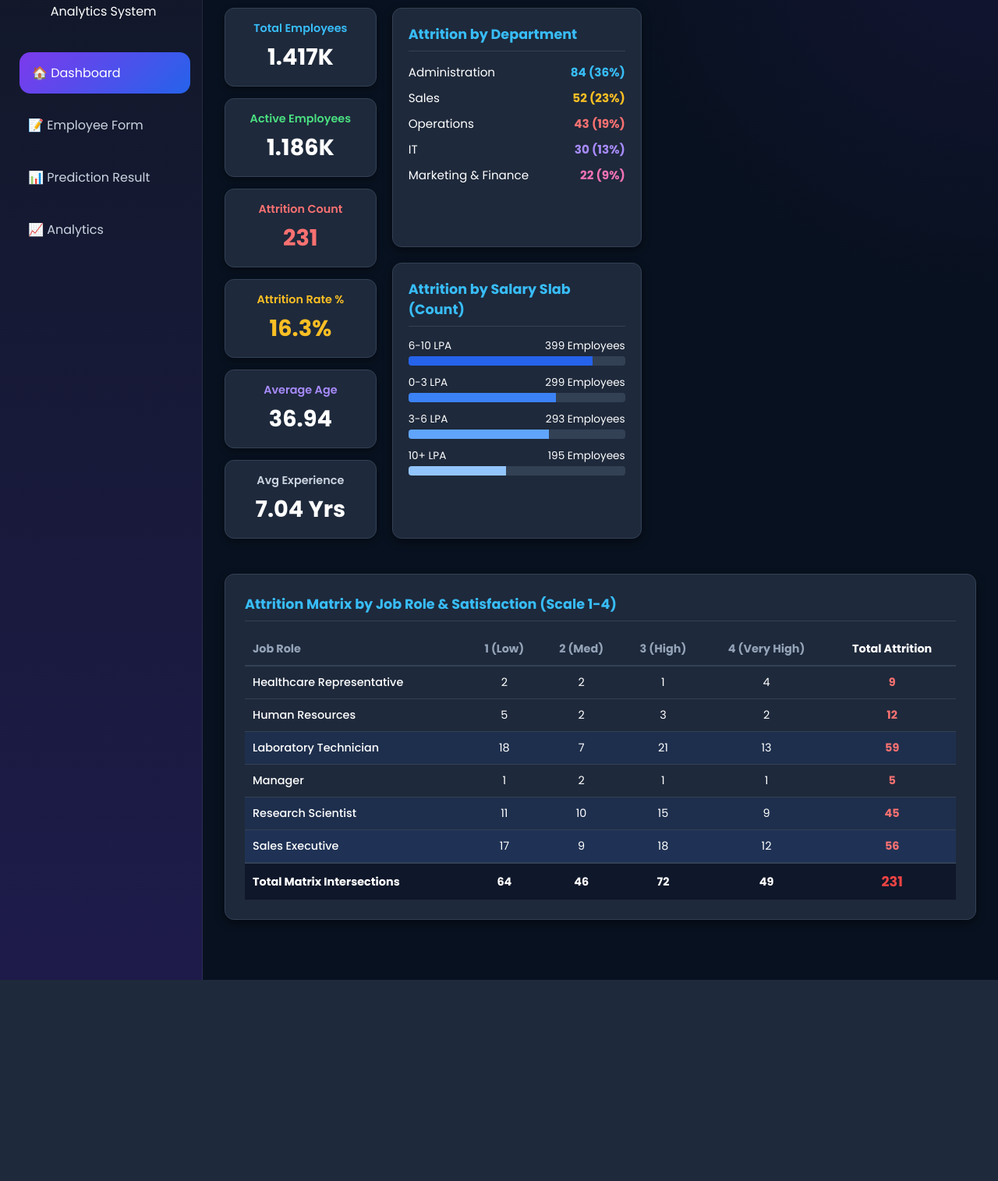
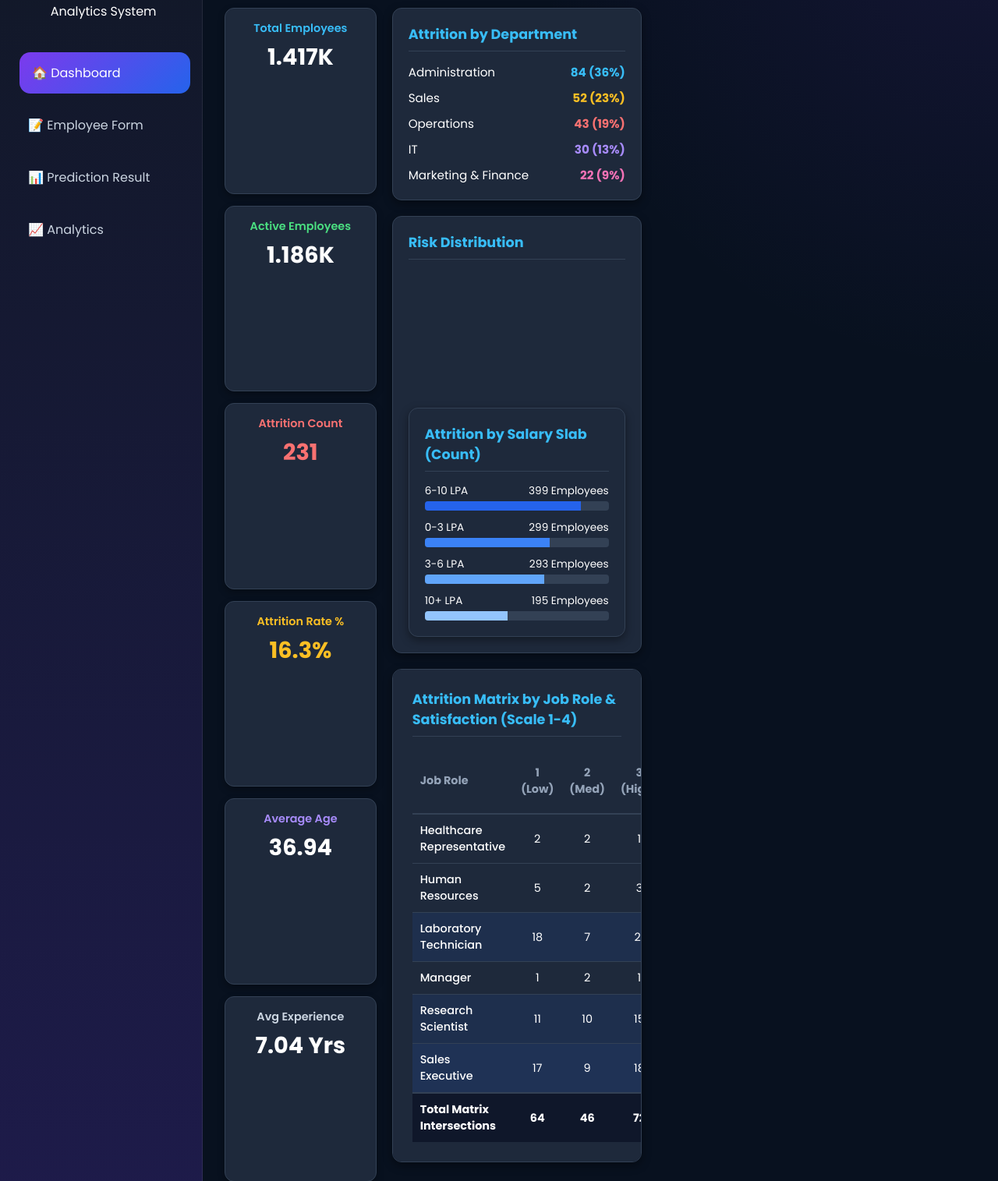
Before and after one commit to Pandey1623/Employee-attrition-live, a Flask app: page / in a window 1280 px wide. Shown: the part 121-1636 px from the top of the page at 78% size. Before the commit the page ends 1378 px from the top, so only its background shows below. Run offline with Flask 3, Linux system fonts and the light colour scheme; a map, chart or similar area stays blank.

Commit message:
Update index.html

```diff
--- a/templates/index.html
+++ b/templates/index.html
@@ -92,6 +92,12 @@
                 </li>
             </ul>
         </div>
+      <!-- Doughnut Chart Box (Pure Safe Style) -->
+<div style="background: #1e293b; padding: 20px; border-radius: 12px; border: 1px solid #334155; box-shadow: 0 4px 12px rgba(0,0,0,0.4);">
+    <h3 style="margin-top: 0; color: #38bdf8; font-size: 1.1rem; border-bottom: 1px solid #334155; padding-bottom: 8px;">Risk Distribution</h3>
+    <div style="height: 180px; margin-top: 10px;">
+        <canvas id="dashDoughnutChart"></canvas>
+    </div>
 
         <!-- Attrition by Salary Slab -->
         <div style="background: #1e293b; padding: 20px; border-radius: 12px; border: 1px solid #334155; box-shadow: 0 4px 12px rgba(0,0,0,0.4);">
```
